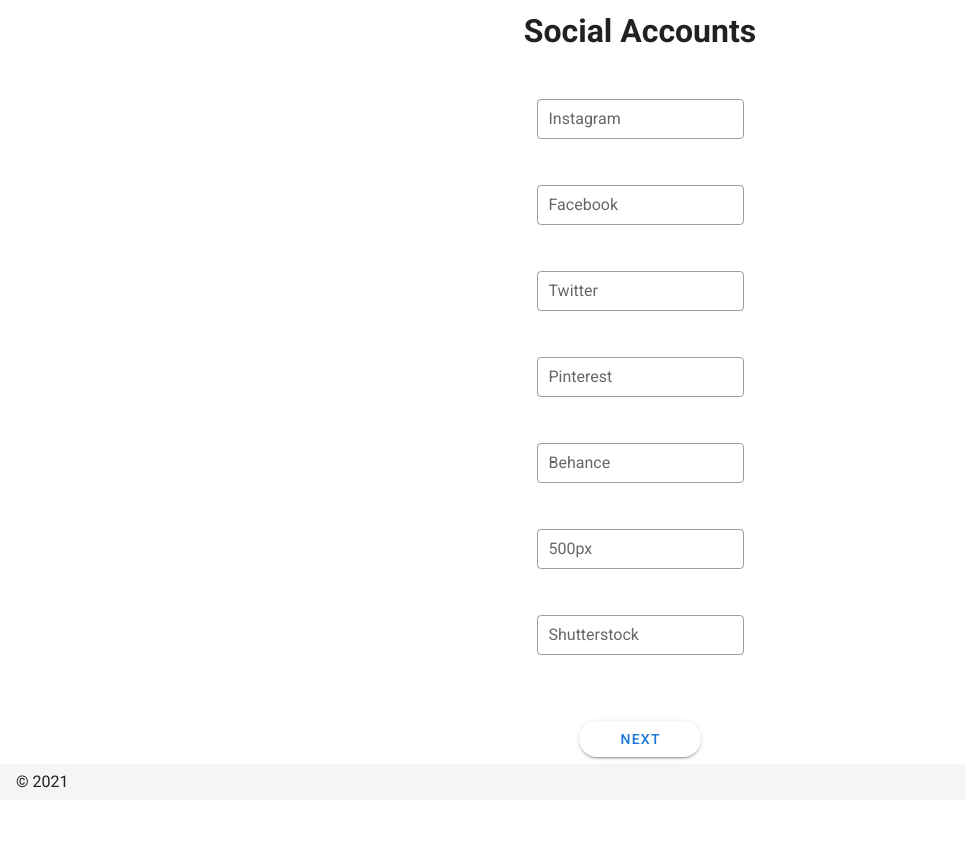
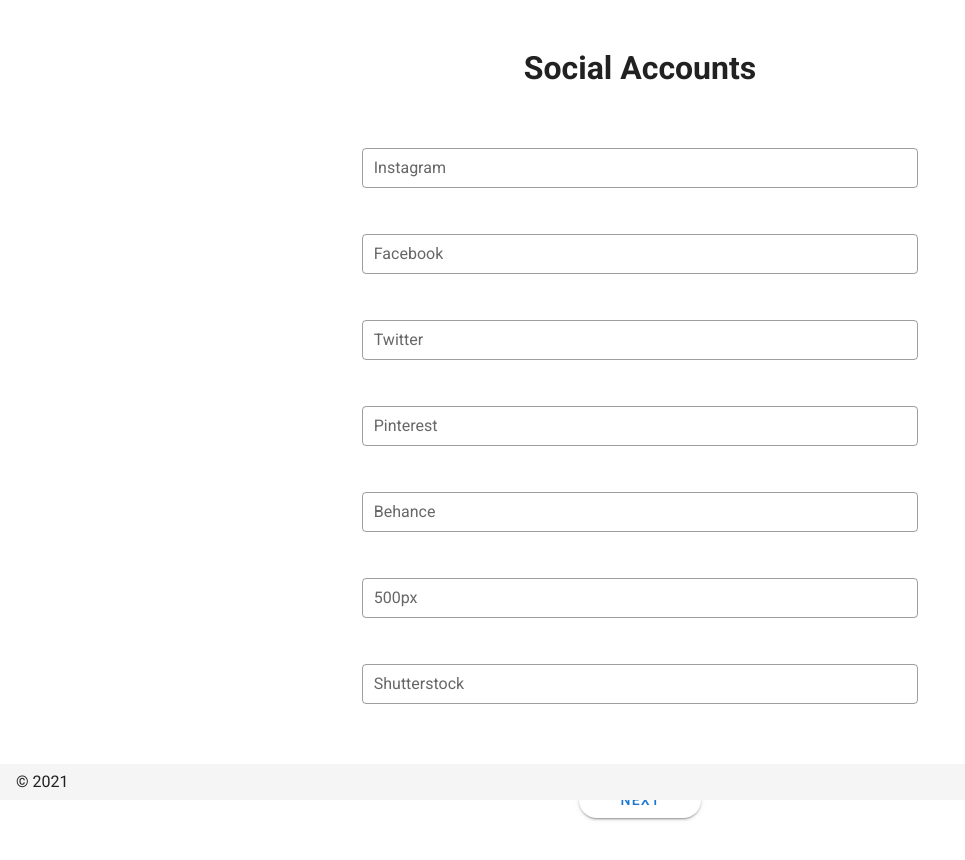
Before and after one commit to z-developer/Pix42-front, a Nuxt app: page /socialAccounts in a window 1280 px wide. Shown: the top 860 px of the page, without its empty margins (0-965 px from the left). Before the commit the page ends 800 px from the top, so only its background shows below. Built offline with nearby package versions, Linux system fonts and the light colour scheme.

Commit message:
added changes

```diff
--- a/components/common/FilePondDemo.vue
+++ b/components/common/FilePondDemo.vue
@@ -1,5 +1,5 @@
 <template>
-    <div id="app">
+    <div id="file-uploader">
         <file-pond
             ref="pond"
             accepted-file-types="image/jpeg, image/png"
@@ -55,3 +55,21 @@
     },
 };
 </script>
+
+<style lang="scss">
+    .file-uploader {
+        .filepond--wrapper {
+            .filepond--root {
+                .filepond--list-scroller {
+                    .filepond--list {
+                        width: 97% !important;
+                    }
+                }
+
+                a {
+                    display: none;
+                }
+            }
+        }
+    }
+</style>
--- a/layouts/default.vue
+++ b/layouts/default.vue
@@ -5,6 +5,7 @@
     >
         <v-main>
             <v-container
+                class="mb-10"
                 fill-height
                 fluid
             >
--- a/pages/categories/index.vue
+++ b/pages/categories/index.vue
@@ -5,7 +5,7 @@
         <h1 class="mb-10">
             Portfolio Categories
         </h1>
-
+        <v-col cols="6">
             <template v-if="categoriesList.length == 0">
                 <p class="mb-0 pb-0">
                     All portfolio photos go into categories.
@@ -29,6 +29,7 @@
                     </div>
                 </v-flex>
             </template>
+        </v-col>
 
         <v-btn
             class="tt-up mt-10 px-15 py-2"
--- a/pages/personalInfo/index.vue
+++ b/pages/personalInfo/index.vue
@@ -5,10 +5,11 @@
         <h1 class="mb-6">
             Personal Details
         </h1>
+        <v-col cols="8">
             <v-form
                 ref="personalInfoForm"
                 v-model="valid"
-            class="d-flex flex-column"
+                class="d-flex flex-column personal-info-page-form"
             >
                 <v-text-field
                     ref="userFullName"
@@ -20,7 +21,7 @@
                     name="userFullName"
                     outlined
                     required
-                :rules="nameRule"
+                    :rules="notEmptyValueRule"
                     type="text"
                 ></v-text-field>
 
@@ -33,7 +34,7 @@
                     name="userTitle"
                     outlined
                     required
-                :rules="nameRule"
+                    :rules="notEmptyValueRule"
                     type="text"
                 ></v-text-field>
 
@@ -117,6 +118,7 @@
                     ></v-text-field>
                 </v-row>
             </v-form>
+        </v-col>
 
         <v-btn
             class="tt-up mt-10 px-10 py-2"
@@ -173,6 +175,10 @@
 
 <style lang="scss">
 .personal-info-page {
+    &-form {
+        width: 100%;
+    }
+
     &-country {
         width: 30%;
     }
--- a/pages/socialAccounts/index.vue
+++ b/pages/socialAccounts/index.vue
@@ -1,12 +1,13 @@
 <template>
-    <v-row
-        align="center"
-        class="social-accounts-page flex-column"
-        justify="center"
+    <v-container
+        class="social-accounts-page d-flex justify-center align-center flex-column"
     >
         <h1 class="mb-6">
             Social Accounts
         </h1>
+        <v-col
+            cols="6"
+        >
             <v-form
                 ref="socialAccountsForm"
                 v-model="valid"
@@ -96,6 +97,7 @@
                     type="text"
                 ></v-text-field>
             </v-form>
+        </v-col>
 
         <v-btn
             class="tt-up mt-10 px-10 py-2"
@@ -108,7 +110,7 @@
         >
             Next
         </v-btn>
-    </v-row>
+    </v-container>
 </template>
 
 <script>
@@ -136,12 +138,12 @@
 
 <style lang="scss">
 .social-accounts-page {
-    // &-form {
+    &-form {
+        width: 100%;
+
+        // &-data {
         //     width: 100%;
-
-    //     &-data {
-    //         width: 100%;
-    //     }
         // }
     }
+}
 </style>
```
Lines whose indentation alone changed are shown as unchanged.
